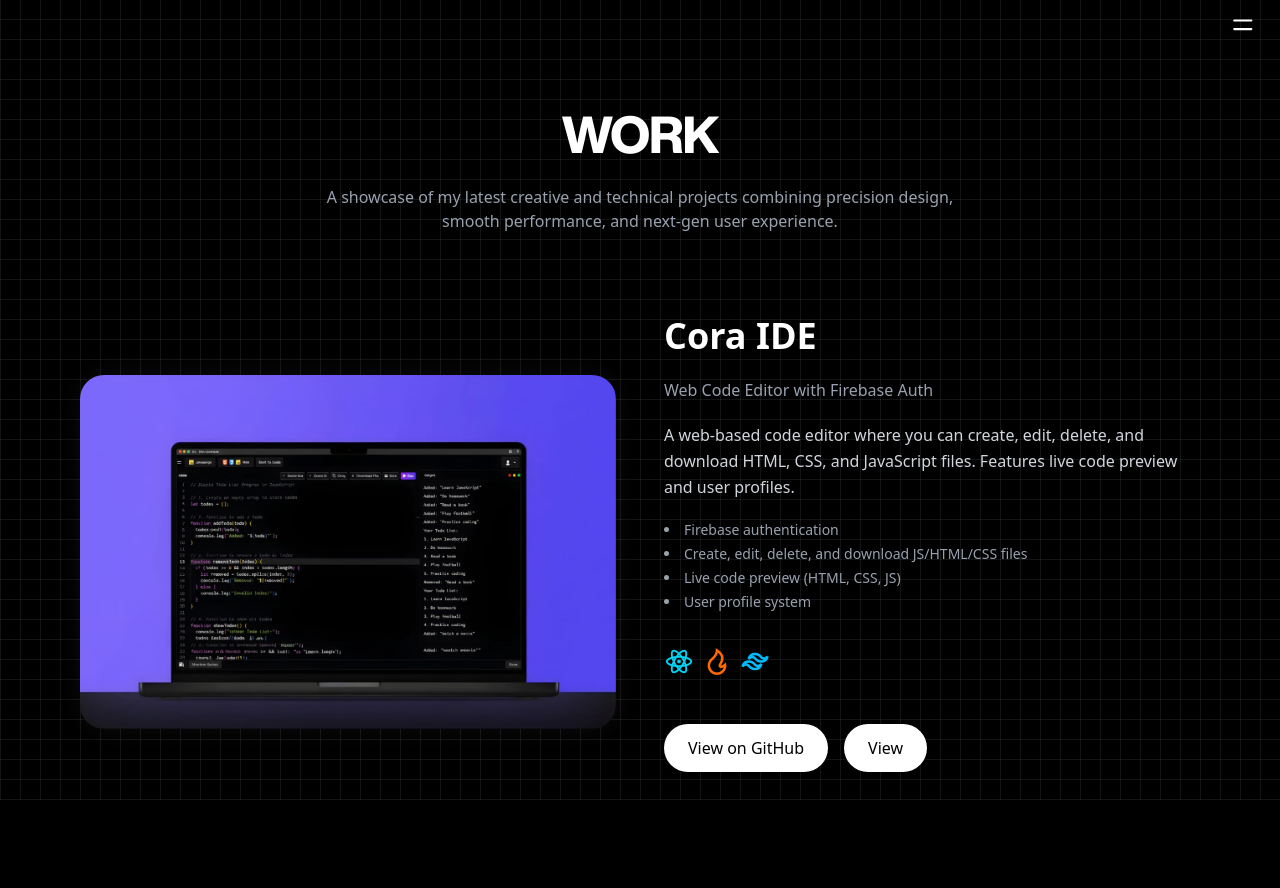
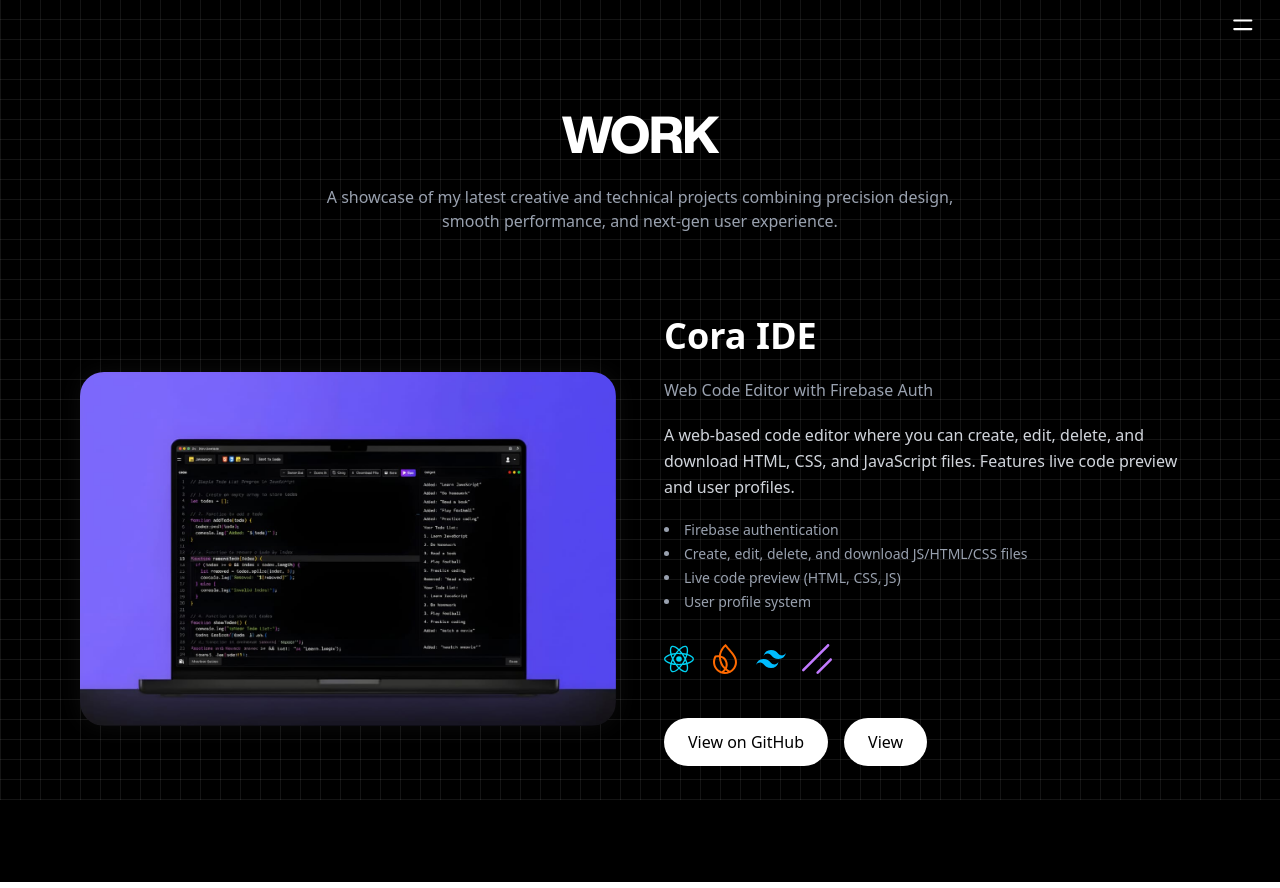
Before and after one commit to SaqibFarhanProgrammer/Saqib-Portfolio, a React (Vite) app: page /work in a window 1280 px wide. Built offline with nearby package versions, Linux system fonts and the light colour scheme.

Commit message:
ui changes

```diff
--- a/src/routes/WorkRoute.jsx
+++ b/src/routes/WorkRoute.jsx
@@ -1,7 +1,8 @@
 import React from "react";
 import { Link } from "react-router-dom";
-import "remixicon/fonts/remixicon.css";
-import cora_ide from "../assets/images/CORA_IDE.jpeg"
+import { SiReact, SiFirebase, SiTailwindcss ,SiShadcnui} from "react-icons/si";
+import { FaCode } from "react-icons/fa";
+import cora_ide from "../assets/images/CORA_IDE.jpeg";
 
 const projects = [
   {
@@ -17,20 +18,19 @@ const projects = [
     ],
     img: cora_ide,
     tech: [
-      "ri-reactjs-line text-cyan-400",
-      "ri-fire-line text-orange-500",
-      "ri-tailwind-css-line text-sky-400",
+      <SiReact className="text-cyan-400 text-3xl" />,
+      <SiFirebase className="text-orange-500 text-3xl" />,
+      <SiTailwindcss className="text-sky-400 text-3xl" />,
+      <SiShadcnui className="text-purple-400 text-2xl sm:text-3xl" />,
     ],
     github: "https://github.com/yourusername/cora-ide",
     preview: "https://cora-ide.vercel.app/",
   },
 ];
 
-
 const WorkRoute = () => {
   return (
-    <section className="w-full z-10 relative z min-h-screen  text-white py-24 px-6 md:px-20">
-      {/* Header */}
+    <section className="w-full z-10 relative min-h-screen text-white py-24 px-6 md:px-20">
       <div className="text-center mb-20">
         <h1 className="text-[10vw] sm:text-[6vw] md:text-[4vw] font-[HB] uppercase tracking-tight">
           Work
@@ -41,7 +41,6 @@ const WorkRoute = () => {
         </p>
       </div>
 
-      {/* Projects */}
       <div className="flex flex-col gap-28">
         {projects.map((project, index) => (
           <div
@@ -50,7 +49,6 @@ const WorkRoute = () => {
               index % 2 !== 0 ? "md:flex-row-reverse" : ""
             }`}
           >
-            {/* Image */}
             <div className="md:w-1/2 w-full overflow-hidden rounded-3xl relative group shadow-[0_0_25px_rgba(255,255,255,0.05)]">
               <img
                 src={project.img}
@@ -61,7 +59,6 @@ const WorkRoute = () => {
               <div className="absolute inset-0 opacity-0 group-hover:opacity-100 transition-opacity duration-500 bg-white/5 blur-3xl"></div>
             </div>
 
-            {/* Details */}
             <div className="md:w-1/2 w-full space-y-5">
               <h2 className="text-3xl md:text-4xl font-semibold leading-tight">
                 {project.title}
@@ -77,9 +74,9 @@ const WorkRoute = () => {
                 ))}
               </ul>
 
-              <div className="flex items-center gap-2 pt-3">
+              <div className="flex items-center gap-4 pt-3">
                 {project.tech.map((icon, i) => (
-                  <i key={i} className={`${icon} text-2xl sm:text-3xl`}></i>
+                  <span key={i}>{icon}</span>
                 ))}
               </div>
 
@@ -87,7 +84,7 @@ const WorkRoute = () => {
                 to={project.github}
                 target="_blank"
                 rel="noopener noreferrer"
-                className="inline-block mt-6 2 px-6 py-3 bg-white text-black font-medium rounded-full hover:bg-gray-300 transition-all duration-300"
+                className="inline-block mt-6 px-6 py-3 bg-white text-black font-medium rounded-full hover:bg-gray-300 transition-all duration-300"
               >
                 View on GitHub
               </Link>
@@ -95,7 +92,7 @@ const WorkRoute = () => {
                 href={project.preview}
                 target="_blank"
                 rel="noopener noreferrer"
-                className="inline-block mt-6 ml-4 m;-2 px-6 py-3 bg-white text-black font-medium rounded-full hover:bg-gray-300 transition-all duration-300"
+                className="inline-block mt-6 ml-4 px-6 py-3 bg-white text-black font-medium rounded-full hover:bg-gray-300 transition-all duration-300"
               >
                 View
               </a>
--- a/src/sectioms/projects/Projects.jsx
+++ b/src/sectioms/projects/Projects.jsx
@@ -14,9 +14,9 @@ const projects = [
     link: "https://cora-ide.vercel.app/",
     github: "https://github.com/SaqibFarhanProgrammer/Cora-IDE.git",
     technologies: {
-      react: <FaReact className="text-cyan-400 text-2xl sm:text-3xl" />,
+     react: <FaReact className="text-cyan-400 text-2xl sm:text-3xl" />,
       firebase: <SiFirebase className="text-orange-500 text-2xl sm:text-3xl" />,
-      tailwind: <SiTailwindcss className="text-sky-400 text-2xl sm:text-3xl" />,
+      tailwind: <SiTailwindcss className="text-s ky-400 text-2xl sm:text-3xl" />,
       shadcn: <SiShadcnui className="text-purple-400 text-2xl sm:text-3xl" />,
     },
   },
```
